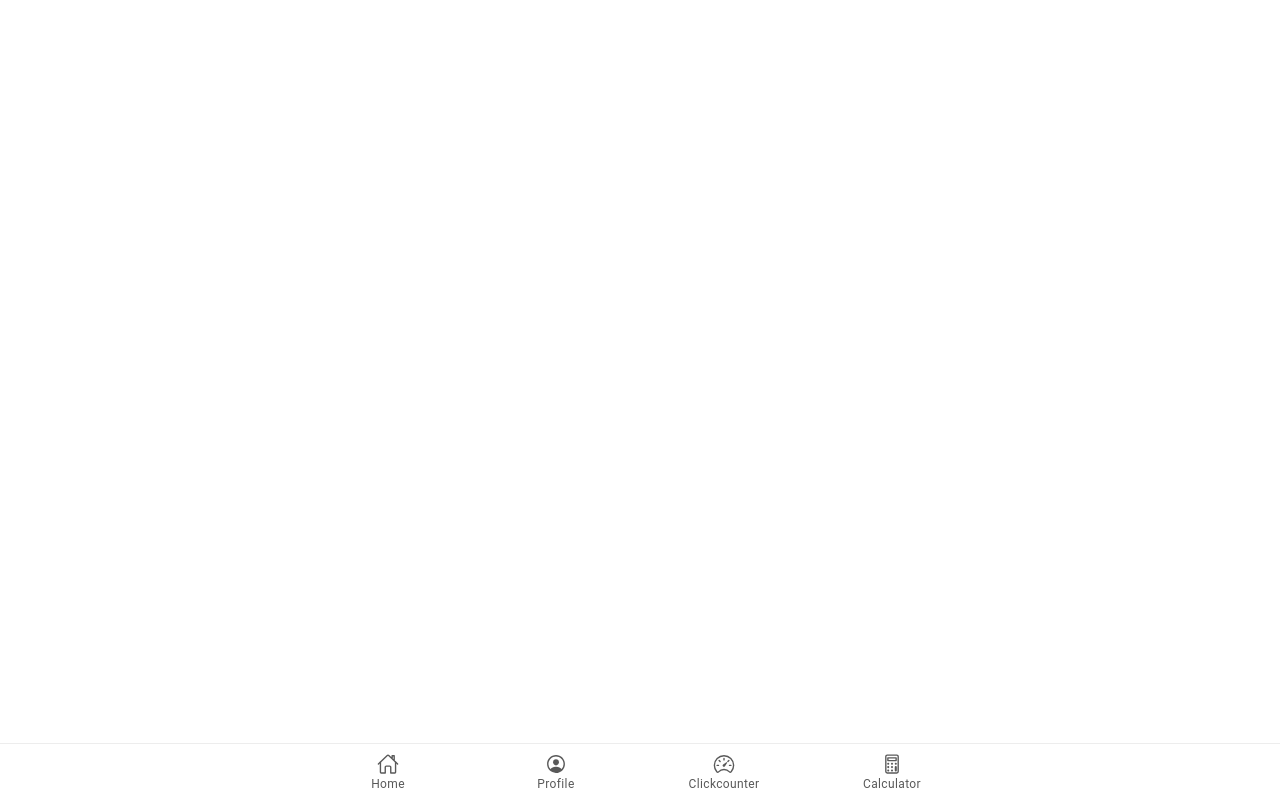
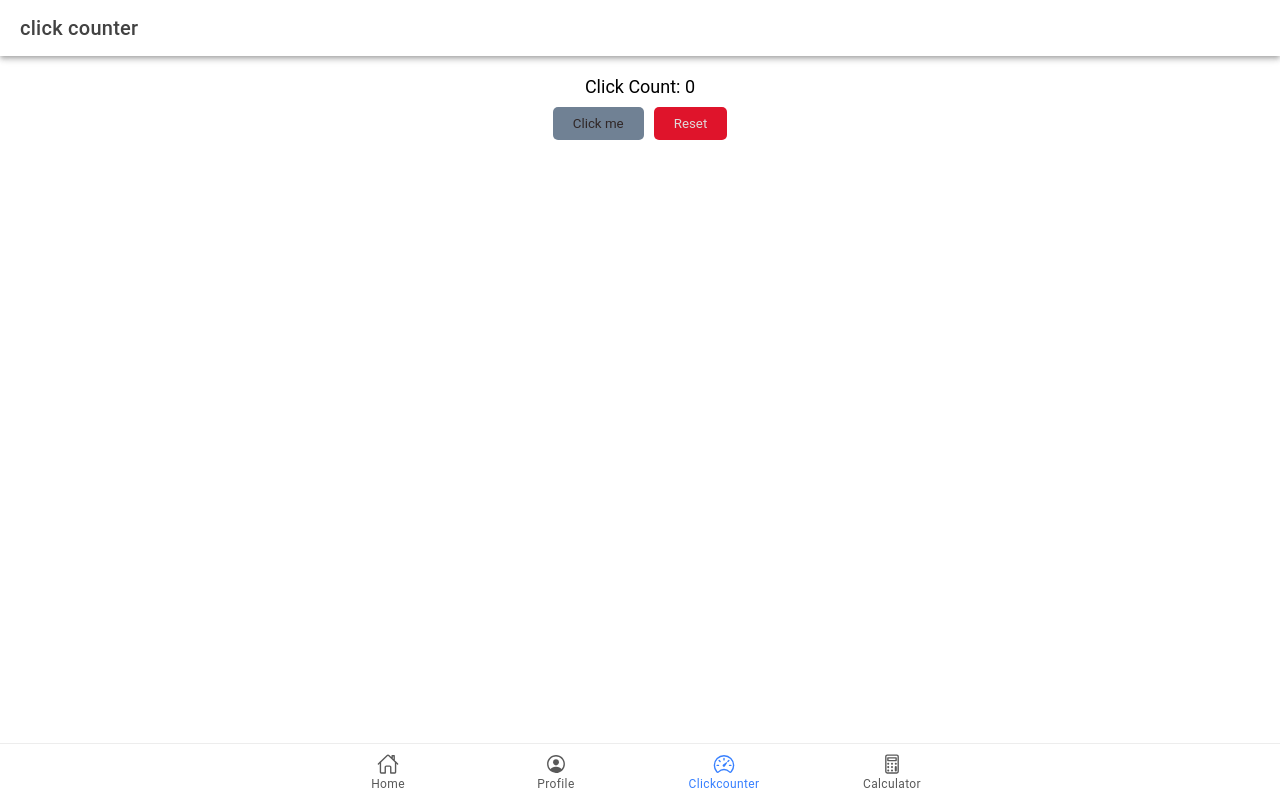
Before and after one commit to hannajanemanlangit26/ion-t-martisano, a React (Vite) app: page /Clickcounter in a window 1280 px wide. Built offline with nearby package versions, Linux system fonts and the light colour scheme.

Commit message:
rename the tab2.tsx and app.tsx file  into a Clickcounter

```diff
--- a/src/App.tsx
+++ b/src/App.tsx
@@ -13,7 +13,7 @@ import { IonReactRouter } from '@ionic/react-router';
 import { calculatorOutline, ellipse, homeOutline, personCircleOutline, speedometerOutline, square, triangle } from 'ionicons/icons';
 import Home from './pages/Home';
 import Profile from './pages/Profile';
-import Tab2 from './pages/Tab2';
+import Clickcounter from './pages/Clickcounter';
 import Tab3 from './pages/Tab3';
 
 /* Core CSS required for Ionic components to work properly */
@@ -53,8 +53,8 @@ const App: React.FC = () => (
           </Route>
 
 
-          <Route exact path="/tab2">
-            <Tab2 />
+          <Route exact path="/Clickcounter">
+            <Clickcounter />
           </Route>
 
 
@@ -82,7 +82,7 @@ const App: React.FC = () => (
           </IonTabButton>
 
 
-          <IonTabButton tab="tab2" href="/tab2">
+          <IonTabButton tab="Clickcounter" href="/Clickcounter">
             <IonIcon aria-hidden="true" icon={speedometerOutline} />
             <IonLabel>Clickcounter</IonLabel>
           </IonTabButton>
--- a/src/pages/Tab2.tsx
+++ b/src/pages/Clickcounter.tsx
@@ -1,9 +1,9 @@
 import React, { useState } from 'react';
 import { IonContent, IonHeader, IonPage, IonTitle, IonToolbar } from '@ionic/react';
 import ExploreContainer from '../components/ExploreContainer';
-import './Tab2.css';
+import './Clickcounter.css';
 
-const Tab2: React.FC = () => {
+const Clickcounter: React.FC = () => {
   const [clickCount, setClickCount] = useState(0);
 
   const handleButtonClick = () => {
@@ -32,4 +32,4 @@ const Tab2: React.FC = () => {
   );
 };
 
-export default Tab2;
+export default Clickcounter;
```
Also changed, not shown: src/pages/Clickcounter.css (renamed from src/pages/Tab2.css).
